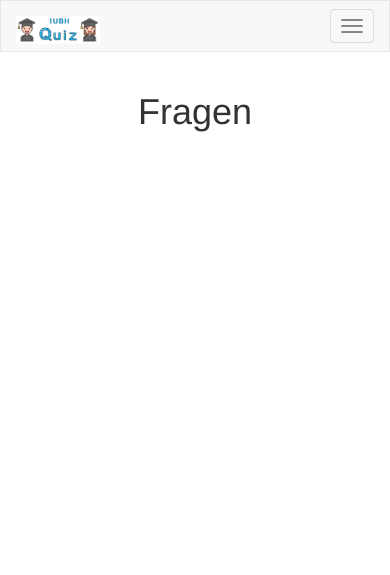
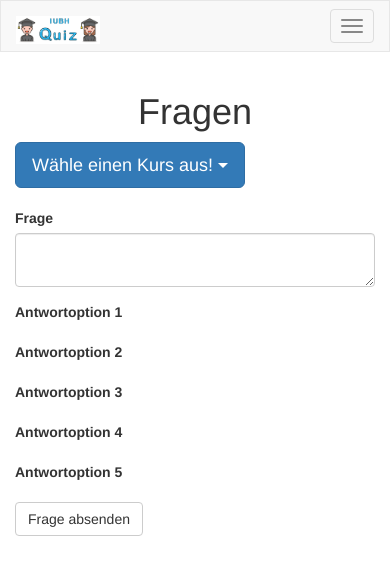
Before and after one commit to ISEF-Online-Quizsystem/Online-Quizsystem, a Flask app: page /questions in a window 390 px wide. Shown: the top 575 px of the page. Run offline with Flask 2, Linux system fonts and the light colour scheme; the visitor is signed in with stand-in values (Sample User, id 1); data comes from the database, SQL or seed files in the repository; some libraries are stand-ins or nearby versions.

Commit message:
update questions.html

```diff
--- a/app/forms.py
+++ b/app/forms.py
@@ -1,5 +1,5 @@
 from flask_wtf import FlaskForm
-from wtforms import StringField, PasswordField, BooleanField, SubmitField, TextAreaField
+from wtforms import StringField, PasswordField, BooleanField, SubmitField, TextAreaField, RadioField
 from wtforms.validators import DataRequired, ValidationError, Email, EqualTo, Length
 from app.models import User
 
@@ -54,3 +54,13 @@ class ResetPasswordForm(FlaskForm):
     password = PasswordField('Password', validators=[DataRequired()])
     password2 = PasswordField('Passwort wiederholen', validators=[DataRequired(), EqualTo('password')])
     submit = SubmitField('Fordere Passwort-Reset an')
+
+
+class QuestionForm(FlaskForm):
+    question = TextAreaField('Frage', validators=[Length(min=0, max=140)])
+    option_one = RadioField("Antwortoption 1")
+    option_two = RadioField("Antwortoption 2")
+    option_three = RadioField("Antwortoption 3")
+    option_four = RadioField("Antwortoption 4")
+    option_five = RadioField("Antwortoption 5")
+    submit = SubmitField('Frage absenden')
--- a/app/routes.py
+++ b/app/routes.py
@@ -1,6 +1,6 @@
 from flask import render_template, url_for, flash, redirect, request
 from app import app, db
-from app.forms import LoginForm, RegistrationForm, EditProfileForm, ResetPasswordRequestForm, ResetPasswordForm
+from app.forms import LoginForm, RegistrationForm, EditProfileForm, ResetPasswordRequestForm, ResetPasswordForm, QuestionForm
 from flask_login import current_user, login_user, logout_user, login_required
 from app.models import User
 from werkzeug.urls import url_parse
@@ -138,7 +138,8 @@ def multiplayer():
 @app.route('/questions', methods=['GET', 'POST'])
 @login_required
 def questions():
-    return render_template('questions.html')
+    form = QuestionForm()
+    return render_template('questions.html', form=form)
 
 
 @app.route('/highscore', methods=['GET', 'POST'])
--- a/app/templates/questions.html
+++ b/app/templates/questions.html
@@ -3,5 +3,23 @@
 
 {% block app_content %}
     <h1 class="text-center">Fragen</h1>
+     <div class="dropdown">
+      <button class="btn btn-primary btn-lg dropdown-toggle" type="button" data-toggle="dropdown">Wähle einen Kurs aus!
+      <span class="caret"></span></button>
+      <ul class="dropdown-menu">
+        <li><a href="#">Grundlagen der industriellen Softwaretechnik (IGIS01)</a></li>
+        <li><a href="#">Mathematik Grundlagen I (IMT101)</a></li>
+        <li><a href="#">Grundlagen der objektorientierten Programmierung mit Java (IOBP01)</a></li>
+        <li><a href="#">Computertraining (BCTR)</a></li>
+        <li><a href="#">Betriebswirtschaftslehre (BBWL-01)</a></li>
+        <li><a href="#">Einführung in das wissenschaftliche Arbeiten (DLBWIR-01)</a></li>
+      </ul>
+    </div>
+    <br>
+    <div class="row">
+        <div class="col-md-4">
+            {{ wtf.quick_form(form) }}
+        </div>
+    </div>
 
 {% endblock %}
```
